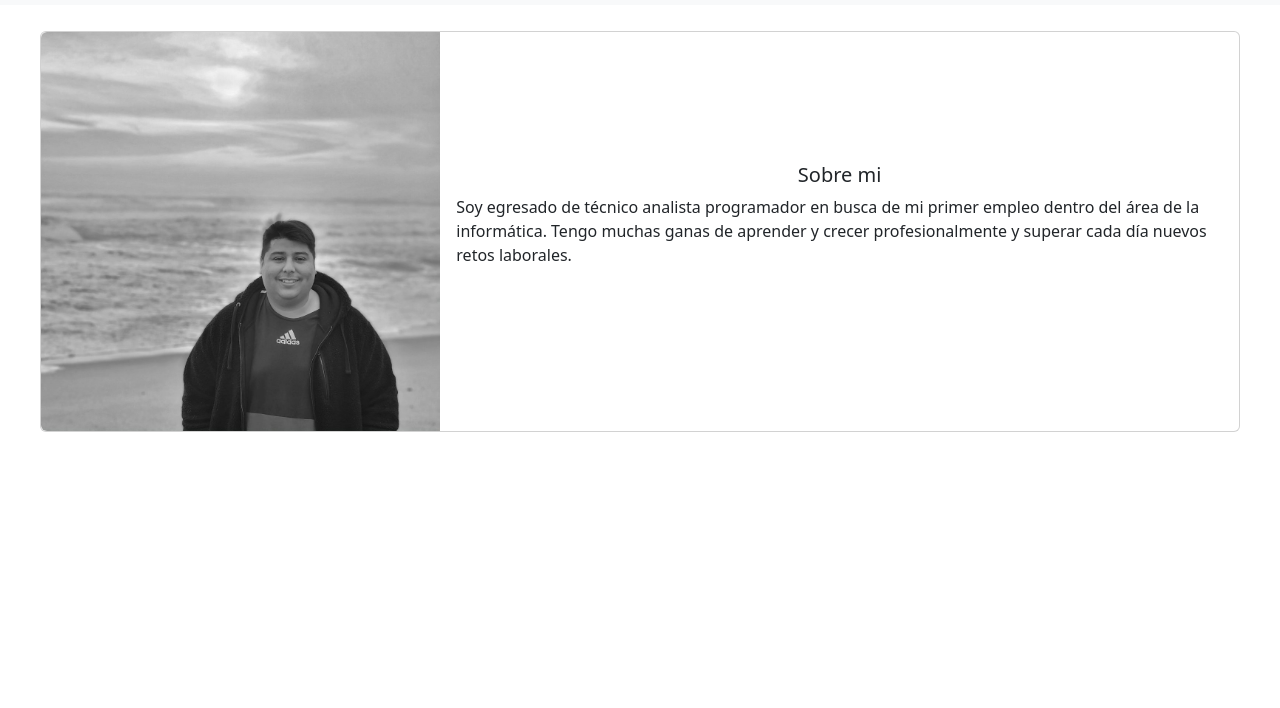
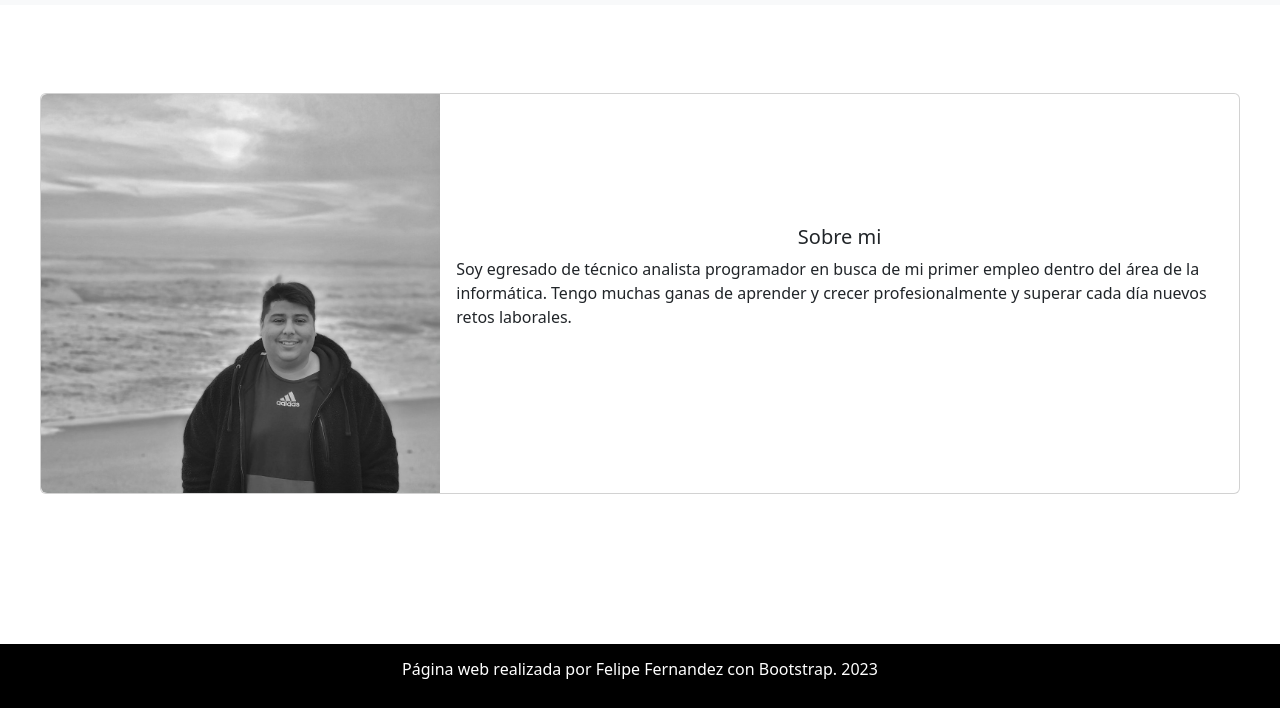
Before and after one commit to piipeesteban94/piipeesteban94.github.io, a plain HTML site: page index.html in a window 1280 px wide. Shown: the part 92-800 px from the top of the page. Drawn offline with nearby package versions, Linux system fonts and the light colour scheme.

Commit message:
porfin me quedo la estructura

```diff
--- a/assets/css/style.css
+++ b/assets/css/style.css
@@ -1,8 +1,9 @@
 #navbarNav{
     justify-content: end;
 }
+
 #principal{
-    margin-top: 2%;
+    margin-top: 7%;
 }
 
 
@@ -11,3 +12,24 @@ div h5{
     margin-top: 15%;
     text-align: center;
 }
+
+
+
+  footer{
+    position:fixed;
+    bottom: 0%;
+
+    height: 8%;
+    width: 100%;
+    background-color: black;
+
+}
+
+footer p{
+    margin-top: 1%;
+    text-align: center;
+    color: white;
+}
+#foot{
+    margin-top: 15%;
+}
--- a/index.html
+++ b/index.html
@@ -34,7 +34,8 @@
         </div>
       </nav>
 
-      <div class="d-flex justify-content-center">
+      <div class="container-fluid">
+<div class="d-flex justify-content-center">
         <div id="principal" class="card mb-3" style="max-width: 1200px;">
         <div  class="row g-0">
           <div class="col-md-4">
@@ -50,6 +51,23 @@
           </div>
         </div>
       </div>
+
+
+
+
+      </div>
+
+      </div>
+
+
+
+      <div  id="foot" class="container-fluid">
+      <div class="d-flex justify-content-center">
+
+          <footer>
+          <p>Página web realizada por Felipe Fernandez con Bootstrap. 2023</p>
+        </footer>
+        </div>
       </div>
 
 
@@ -61,4 +79,6 @@
 
     <script src="https://cdn.jsdelivr.net/npm/bootstrap@5.3.2/dist/js/bootstrap.bundle.min.js" integrity="sha384-C6RzsynM9kWDrMNeT87bh95OGNyZPhcTNXj1NW7RuBCsyN/o0jlpcV8Qyq46cDfL" crossorigin="anonymous"></script>
   </body>
+
+
 </html>
```
